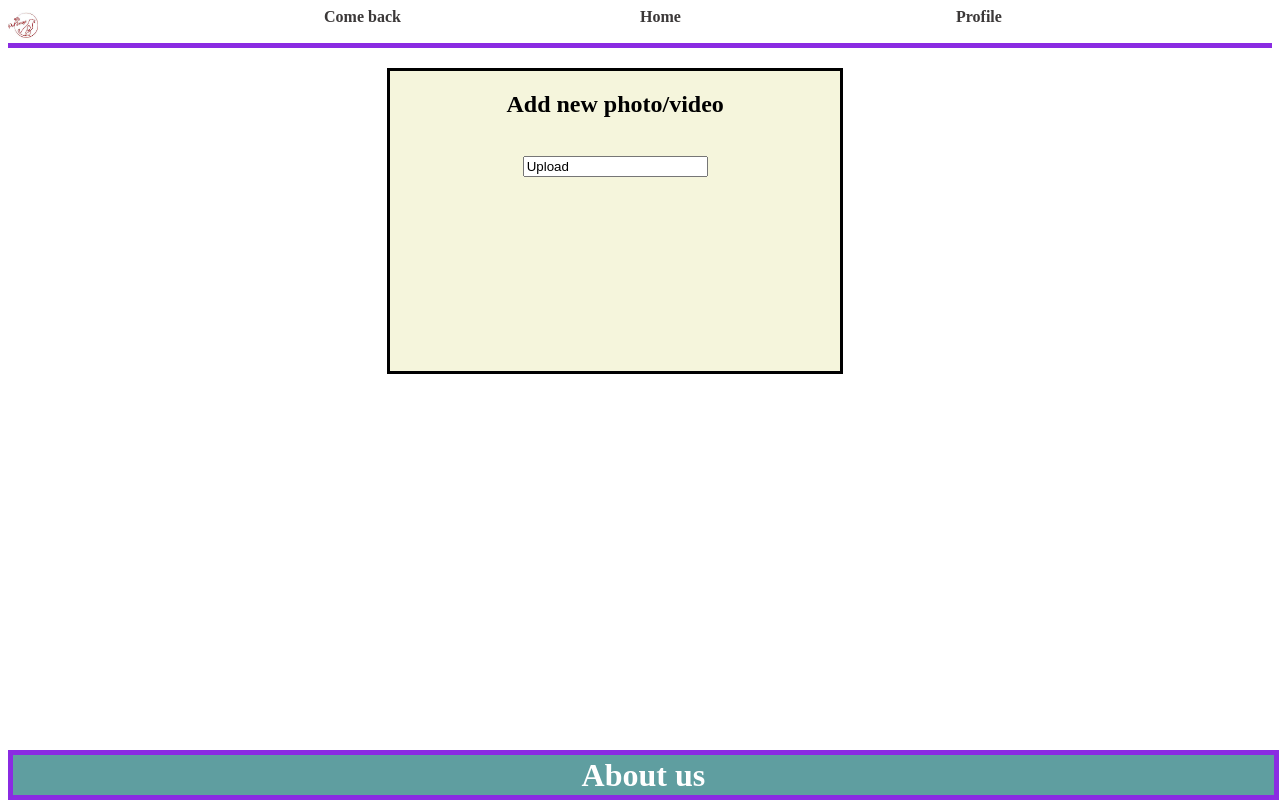
After one commit to TudorGalatan/Pet_Smart_Manager, a PHP site: page /resources/html/add_new_photo.html in a window 1280 px wide. The commit adds this page. Run offline with PHP 8.4, Linux system fonts and the light colour scheme.

Commit message:
some changes

```diff
--- /dev/null
+++ b/Project/resources/css/add_new_photo.css
@@ -0,0 +1,26 @@
+.panel{
+    display:block;
+    margin-top: 20px;
+
+    margin-left:30%;
+    align-items: center;
+    height: 300px;
+    width:450px;
+    text-align: center;
+    border-style: solid;
+
+    background-color: beige;
+
+}
+
+.fields>div{
+
+    margin-bottom:10px;
+
+
+}
+
+.form>p{
+
+    font-size: small;
+}
--- a/Project/resources/css/gallery.css
+++ b/Project/resources/css/gallery.css
@@ -34,5 +34,6 @@
 /* Add New */
 .add_new
 {
-    font-size: 3em;
+    font-size: xx-large;
+    font-style: bold;
 }
--- /dev/null
+++ b/Project/resources/html/add_new_photo.html
@@ -0,0 +1,49 @@
+<!DOCTYPE html>
+
+
+
+<html>
+
+    <head>
+
+        <!-- Stylesheet -->
+        <link rel = "stylesheet" href = "./../css/add_new_photo.css" />
+        <link rel = "stylesheet" href = "./../css/style.css" />
+
+        <!-- Charset -->
+        <meta charset = "UTF-8" />
+
+        <!-- Title -->
+        <title>Add new photo/video</title>
+
+    </head>
+
+
+    <body>
+
+        <div class="content">
+            <header>
+                <a class="menu" href="./main_page.html"><img src="./../images/indice.jpeg" alt="Logo" id="logo"  width="30" height="31"></a>
+                <div class="menu">Come back</div>
+                <a class="menu" href="./pets.html">Home</a>
+                <a class="menu" href="my_profile.html">Profile</a>
+            </header>
+            <section>
+                <div class="panel">
+                <h1>Add new photo/video</h1>
+
+
+                    <br>
+                    <input value="Upload" name="Upload" id="Upload">
+                    <br>
+                    <br>
+                </div>
+            </section>
+        </div>
+        <footer>
+            <a href="./about_us.html">About us</a>
+        </footer>
+
+    </body>
+
+</html>
--- a/Project/resources/html/gallery.html
+++ b/Project/resources/html/gallery.html
@@ -50,7 +50,7 @@
                     <div class = "gallery_summary">
 
                         <!-- Add Gallery -->
-                        <h2 class = "add_new">Add New</h2>
+                        <a class="add_new" href="./add_new_photo.html">Add new photo/video</a>
 
                     </div>
 
--- a/Project/resources/html/pets.html
+++ b/Project/resources/html/pets.html
@@ -70,7 +70,7 @@
                     <div class = "pet_summary">
 
                         <!-- Add New Pet -->
-                        <a class="add_new_pet" href="./pet_page.html">Add new pet</a>
+                        <a class="add_new_pet" href="./pet_registration.html">Add new pet</a>
 
                     </div>
 
```
Also changed, not shown: Project/resources/css/edit_food_info.css (added, +26 -0 lines), Project/resources/css/edit_plan_info.css (added, +26 -0 lines), Project/resources/css/food_info.css (+16 -2 lines), Project/resources/html/edit_food_info.html (added, +53 -0 lines), Project/resources/html/edit_plan_info.html (added, +57 -0 lines), Project/resources/html/food_info.html (+30 -3 lines).
